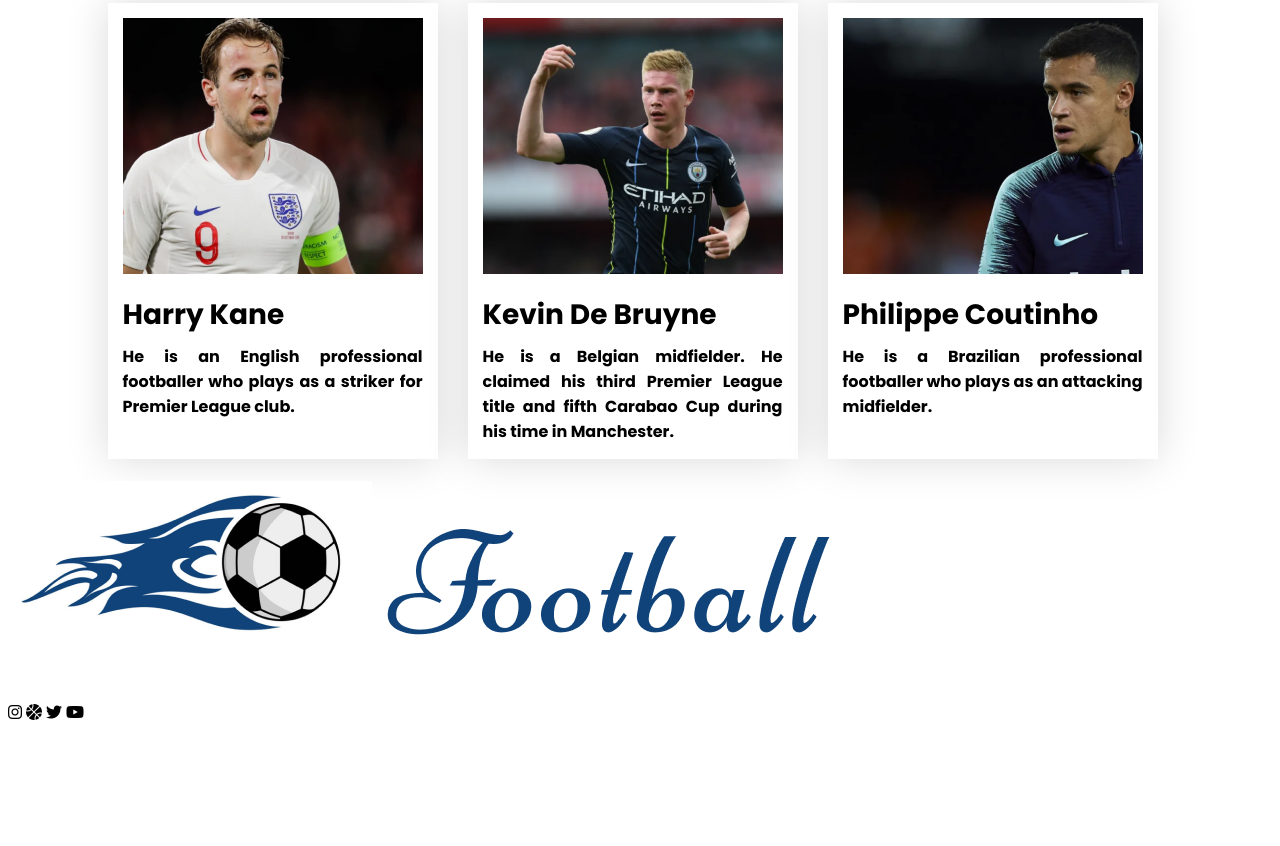
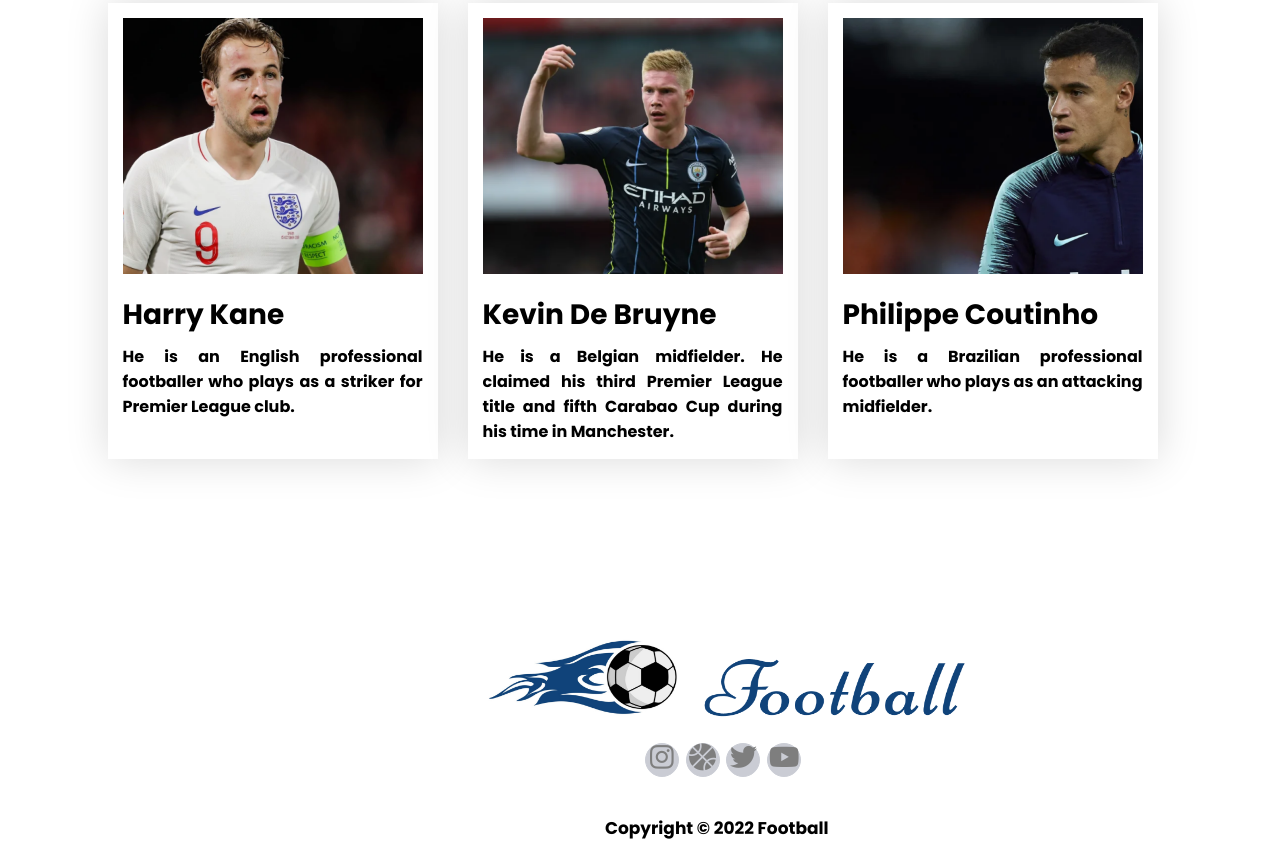
Before and after one commit to Noorealam-siddique/Copa-America-2021, a plain HTML site: page index.html in a window 1280 px wide. Shown: the part 2248-3094 px from the top of the page. Before the commit the page ends 2986 px from the top, so only its background shows below. Drawn offline with Linux system fonts and the light colour scheme.

```diff
--- a/index.html
+++ b/index.html
@@ -141,27 +141,38 @@
 
     </section>
 
+        <!-- section end-->
 
 
 
-</body>
+        <!-- footer start -->
+
 
 <footer>
-    <div class="footer">
-        <img src="images/logo.png" alt="" class="footer-image">
+        <div class="footer">
+
+        <div class="footer-image">
+            <img src="images/logo.png" alt="">
+        </div>
+
         <div class="social-icon">
-            <p><i class="fab fa-instagram"></i>
-                <i class="fas fa-basketball-ball"></i>
-                <i class="fab fa-twitter"></i>
-                <i class="fab fa-youtube"></i>
+
+            <i class="fab fa-instagram"></i>
+            <i class="fas fa-basketball-ball"></i>
+            <i class="fab fa-twitter"></i>
+            <i class="fab fa-youtube"></i>
         </div>
-        <div class="copyright"></div>
+
+        <div class="copyright">
+            <p class="paragraph-copyright">
+                Copyright &#169; 2022 Football</p>
+        </div>
     </div>
 
 </footer>
 
+<!-- footer end -->
 
-
-
+</body>
 
 </html>
--- a/style.css
+++ b/style.css
@@ -1,16 +1,15 @@
-/* utilities */
+/*---------- header start----------- */
 
-.main-container{
+.main-container {
   display: flex;
-    background-color:  #2D25A0;
+  background-color: #2d25a0;
   position: relative;
   width: 1440px;
   height: 677px;
   bottom: 30px;
-
 }
 
-.container-1{
+.container-1 {
   position: absolute;
   height: 320px;
   width: 487px;
@@ -18,11 +17,9 @@
   right: 797px;
   top: 207px;
   bottom: 150px;
-
-
 }
 
-.container-2{
+.container-2 {
   position: absolute;
   top: 148px;
   bottom: 91x;
@@ -30,7 +27,7 @@
   right: 220px;
 }
 
-.main-header{
+.main-header {
   font-family: Poppins;
   font-size: 64px;
   font-style: normal;
@@ -40,7 +37,7 @@
   text-align: left;
   color: #ffff;
 }
-.button{
+.button {
   height: 14px;
   width: 116px;
   left: 180px;
@@ -48,51 +45,49 @@
   transition: transform 2s;
 }
 
-.button:hover{
+.button:hover {
   transform: rotate(360deg);
 }
 
-.banner-image{
+.banner-image {
   height: 438px;
   width: 556px;
   transition: transform 2s;
 }
 
-.banner-image:hover{
+.banner-image:hover {
   transform: rotate(20deg);
-
 }
 
-/* section start */
-.all-players{
+/*---------- header end----------- */
+
+/*--------- section start--------- */
+
+.all-players {
   display: grid;
   grid-template-columns: repeat(3, 1fr);
   justify-content: center;
-    background-color: #FFFFFF;
+  background-color: #ffffff;
   margin-left: 180px;
   margin-right: 195px;
   margin-top: 40px;
-
-
 }
 
-.player{
+.player {
   width: 330px;
   height: 456px;
-margin: 22.50px 15px 22.50px 15px;
+  margin: 22.5px 15px 22.5px 15px;
   justify-content: center;
-background: #FFFFFF;
+  background: #ffffff;
   box-shadow: 0px 0px 40px rgba(0, 0, 0, 0.15);
-
 }
-.player-image{
+.player-image {
   height: 256px;
   width: 300px;
   margin: 15px 15px 16px 15px;
-
 }
 
-.player-name{
+.player-name {
   height: 40px;
   width: 300px;
   margin: 0px 15px 10px 15px;
@@ -101,11 +96,9 @@ font-family: Poppins;
   font-style: normal;
   font-weight: bold;
   font-size: 28px;
-
-
 }
 
-.paragraph{
+.paragraph {
   height: 104px;
   width: 300px;
   margin: 0px 15px 15px 15px;
@@ -114,5 +107,111 @@ font-style: normal;
   font-weight: normal;
   font-size: 16px;
   text-align: justify;
+}
 
+/*--------- section end--------- */
+
+/*--------- footer start----------*/
+
+.footer {
+  height: 213px;
+  width: 484px;
+  left: 473px;
+  right: 483px;
+  top: 152px;
+  bottom: 69px;
+  border-radius: 0px;
+  display: flex;
+  flex-direction: column;
+  justify-content: center;
+  padding: 0px;
+  position: relative;
 }
+
+.footer-image img {
+  height: 110px;
+  width: 484px;
+  left: 0px;
+  top: 0px;
+  border-radius: 0px;
+  border-radius: nullpx;
+  position: absolute;
+}
+
+.social-icon {
+  width: 170px;
+  display: flex;
+  flex-direction: row;
+  align-items: flex-start;
+  justify-content: space-evenly;
+  left: 157px;
+  right: 157px;
+  top: 20px;
+  bottom: 20px;
+  border-radius: 0px;
+  position: relative;
+  padding: 0px;
+}
+
+.fa-instagram {
+  opacity: 0.5;
+  background-color: #969bab;
+  font-size: 27px;
+  text-align: center;
+  border: 0.01px solid #969bab;
+  border-radius: 50px;
+  width: 32px;
+  height: 32px;
+}
+
+.fa-basketball-ball {
+  opacity: 0.5;
+  background-color: #969bab;
+  font-size: 27px;
+  text-align: center;
+  border: 0.01px solid #969bab;
+  border-radius: 50px;
+  width: 32px;
+  height: 32px;
+}
+.fa-twitter {
+  opacity: 0.5;
+  background-color: #969bab;
+  font-size: 27px;
+  border: 0.01px solid #969bab;
+  text-align: center;
+  border-radius: 50px;
+  width: 32px;
+  height: 32px;
+}
+.fa-youtube {
+  opacity: 0.5;
+  background-color: #969bab;
+  font-size: 27px;
+  text-align: center;
+  border: 0.01px solid #969bab;
+  border-radius: 50px;
+  width: 32px;
+  height: 32px;
+}
+
+.copyright {
+  height: 31px;
+  width: 236px;
+  top: 182px;
+  left: 124px;
+  right: 124px;
+  bottom: 0px;
+  position: absolute;
+}
+.paragraph-copyright {
+  font-family: Poppins;
+  font-size: 17px;
+  font-style: normal;
+  font-weight: 400;
+  text-align: left;
+  margin: 0px;
+  padding: 0px;
+}
+
+/*--------- footer end----------*/
```
Lines whose indentation alone changed are shown as unchanged.
